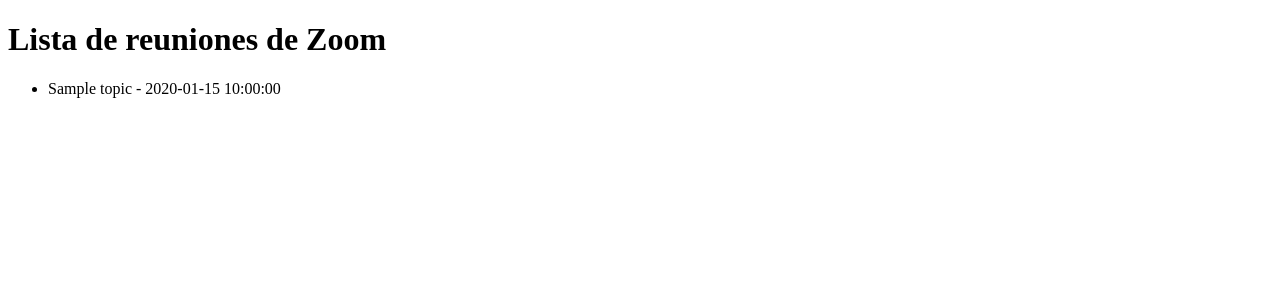
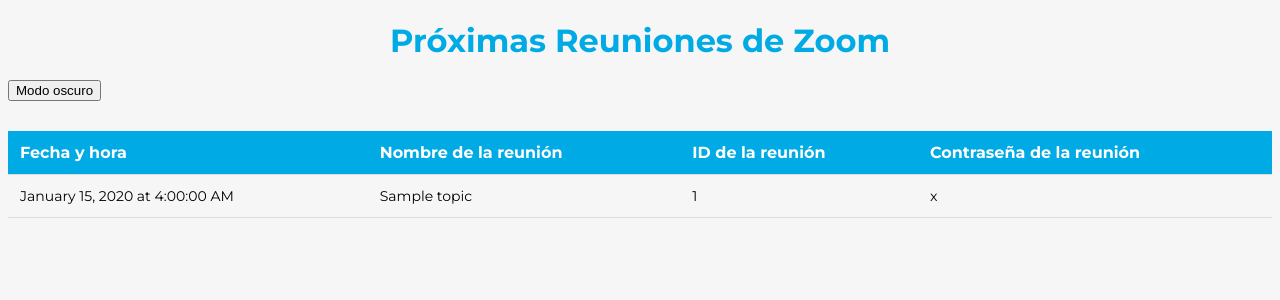
Before and after one commit to 33ZR33/pythonzoom, a Flask app: template templates/index.html in a window 1280 px wide. Shown: the top 300 px of the page. Run offline with Flask 2, Linux system fonts and the light colour scheme; the template is opened without the code that fills it: most values are stand-ins (such as "Sample title", 1, 10 or a date in 2020).

Commit message:
agrega horario gt y estilo

```diff
--- a/app.py
+++ b/app.py
@@ -1,5 +1,9 @@
 from flask import Flask, render_template
 from zoomus import ZoomClient
+import requests
+import json
+from datetime import datetime
+from pytz import timezone
 
 app = Flask(__name__)
 
@@ -11,8 +15,10 @@
 
 @app.route('/')
 def index():
+
     response = zoom_client.meeting.list(user_id=user_id, type='upcoming')
     meetings_list = []
+
     if response.status_code == 200:
         try:
             meetings_list = response.json().get('meetings', [])
@@ -20,7 +26,15 @@
             print('Error al decodificar la respuesta JSON: ', e)
     else:
         print('La llamada a la API de Zoom falló con el código de estado HTTP: ', response.status_code)
-    return render_template('index.html', meetings=meetings_list)
+
+    return render_template('index.html', meetings=meetings_list, user=user_id)
+
+@app.route('/dark_mode')
+def dark_mode():
+    session['dark_mode'] = not session.get('dark_mode', False)
+    return redirect(url_for('index'))
+
+
 
 if __name__ == '__main__':
     app.run(debug=True)
--- a/templates/index.html
+++ b/templates/index.html
@@ -1,19 +1,152 @@
 <!DOCTYPE html>
 <html>
 <head>
-    <meta charset="utf-8">
-    <title>Lista de reuniones de Zoom</title>
+	<title>Reuniones de Zoom</title>
+  <link href="https://fonts.googleapis.com/css?family=Montserrat:400,700" rel="stylesheet">
+	<style>
+		body {
+            background-color: #f6f6f6;
+            font-family: 'Montserrat', sans-serif; /* Usar la fuente personalizada */
+        }
+
+        .container {
+            max-width: 800px;
+            margin: 0 auto;
+            padding: 50px;
+            background-color: white;
+            border-radius: 10px;
+            box-shadow: 0px 0px 10px rgba(0, 0, 0, 0.1); /* Agregar sombra */
+        }
+
+        .meetings {
+            margin-top: 30px;
+        }
+
+        table {
+            width: 100%;
+            border-collapse: collapse;
+            margin-top: 30px;
+        }
+
+        th,
+        td {
+            padding: 12px;
+            text-align: left;
+            border-bottom: 1px solid #ddd;
+        }
+
+        th {
+            background-color: #00aae4;
+            color: white;
+        }
+
+        td {
+            font-size: 14px;
+        }
+
+        .no-meetings {
+            font-size: 18px;
+            font-style: italic;
+            color: #888;
+            text-align: center;
+            margin-top: 20px;
+        }
+
+        h1 {
+            text-align: center;
+            margin-bottom: 20px;
+            color: #00aae4;
+            font-size: 32px;
+        }
+
+        body.dark-mode {
+  background-color: #1c1c1c;
+  color: #fff;
+}
+
+.card.dark-mode {
+  background-color: #2c2c2c;
+  color: #fff;
+}
+	</style>
 </head>
 <body>
-    <h1>Lista de reuniones de Zoom</h1>
-    {% if meetings %}
-    <ul>
+  <header>
+    <h1>Próximas Reuniones de Zoom</h1>
+    <button id="dark-mode-btn">Modo oscuro</button>
+  </header>
+
+	<table>
+		<thead>
+			<tr>
+				<th>Fecha y hora</th>
+				<th>Nombre de la reunión</th>
+				<th>ID de la reunión</th>
+				<th>Contraseña de la reunión</th>
+			</tr>
+		</thead>
+		<tbody>
 			{% for meeting in meetings %}
-      <li>{{ meeting.topic }} - {{ meeting.start_time }}</li>
+			<tr>
+				<td>{{ meeting.start_time }}</td>
+				<td>{{ meeting.topic }}</td>
+				<td>{{ meeting.id }}</td>
+				<td>{{ meeting.password }}</td>
+			</tr>
 			{% endfor %}
-    </ul>
-    {% else %}
-    <p>No se encontraron reuniones.</p>
-    {% endif %}
+		</tbody>
+	</table>
+	<script>
+		// Función para convertir la fecha y hora
+		function convertToGT(utcDateString) {
+			// Crear un objeto de fecha a partir de la cadena de fecha y hora en UTC
+			var utcDate = new Date(utcDateString);
+
+			// Crear un objeto de fecha en el huso horario de Guatemala
+			var gtDate = new Date(utcDate.toLocaleString("en-US", {timeZone: "America/Guatemala"}));
+
+			// Crear una cadena de fecha y hora en formato legible
+			var dateString = gtDate.toLocaleString('en-US', {
+				year: 'numeric',
+				month: 'long',
+				day: 'numeric',
+				hour: 'numeric',
+				minute: 'numeric',
+				second: 'numeric',
+				hour12: true
+			});
+
+			return dateString;
+		}
+
+		// Obtener todas las celdas de la primera columna de la tabla
+		var dateCells = document.querySelectorAll("table tr td:first-child");
+
+		// Recorre cada celda de fecha y hora y convierta la fecha y hora
+		dateCells.forEach(function(cell) {
+			cell.textContent = convertToGT(cell.textContent);
+		});
+	</script>
+  <script>
+
+  document.addEventListener('DOMContentLoaded', function() {
+    const darkModeBtn = document.getElementById('dark-mode-btn');
+    darkModeBtn.addEventListener('click', function() {
+      fetch('/dark_mode').then(function() {
+        window.location.reload();
+      });
+    });
+
+    if ('{{ session.get("dark_mode", False) }}' === 'True') {
+      document.body.classList.add('dark-mode');
+      const cardElems = document.querySelectorAll('.card');
+      for (const card of cardElems) {
+        card.classList.add('dark-mode');
+      }
+    }
+  });
+</script>
+
+  </script>
 </body>
 </html>
```
Also changed, not shown: templates/dark.css (added, +9 -0 lines), templates/meetings_list.html (deleted, +0 -14 lines), templates/style.css (added, +30 -0 lines), 1 other file. Lines whose indentation alone changed are shown as unchanged.
